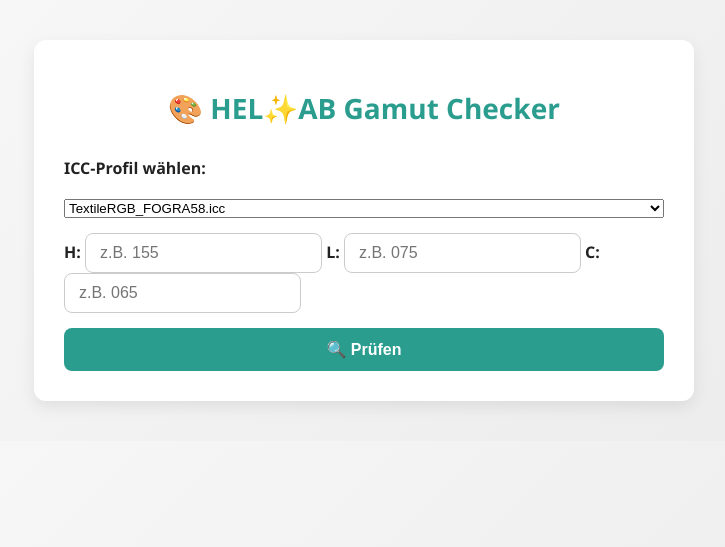
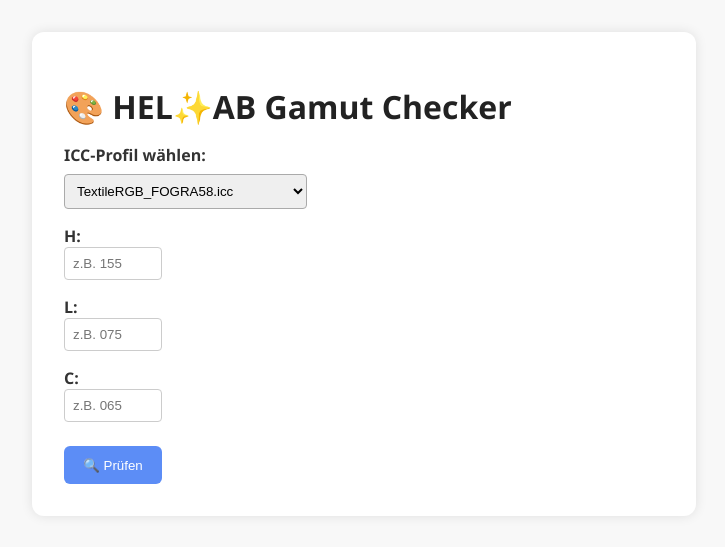
Before and after one commit to HelabHLC/helab_phase3_Module_3, a Flask app: page /tools/gamut in a window 1280 px wide. Shown: the top 547 px of the page, without its empty margins (276-1001 px from the left). Run offline with Flask 3, Linux system fonts and the light colour scheme; parts of the project's set-up code (start-up, migrations or seed data) failed here and were passed over.

Commit message:
Update gamut.css

```diff
--- a/static/gamut.css
+++ b/static/gamut.css
@@ -1,86 +1,65 @@
 body {
-  background: linear-gradient(135deg, #f9f9f9, #eaeaea);
-  font-family: 'Segoe UI', sans-serif;
-  color: #222;
+    font-family: "Segoe UI", sans-serif;
+    background: #f8f8f8;
+    color: #333;
     margin: 0;
-  padding: 0;
+    padding: 2rem;
 }
 
 .container {
     max-width: 600px;
-  margin: 40px auto;
+    margin: auto;
     background: white;
-  padding: 30px;
     border-radius: 12px;
-  box-shadow: 0 6px 16px rgba(0, 0, 0, 0.08);
+    padding: 2rem;
+    box-shadow: 0 0 12px rgba(0, 0, 0, 0.1);
 }
 
 h1 {
-  text-align: center;
-  color: #2a9d8f;
-  font-size: 28px;
-  margin-bottom: 30px;
-}
-
-form {
-  display: flex;
-  flex-direction: column;
-  gap: 15px;
+    color: #222;
+    margin-bottom: 1rem;
 }
 
 label {
-  font-weight: 600;
-  margin-bottom: 5px;
+    display: block;
+    margin-top: 1rem;
+    font-weight: bold;
 }
 
 input[type="text"] {
-  padding: 10px 14px;
-  border-radius: 8px;
+    width: 80px;
+    padding: 0.5rem;
+    margin-right: 1rem;
+    border-radius: 4px;
     border: 1px solid #ccc;
-  font-size: 16px;
-  transition: border-color 0.3s;
 }
 
-input[type="text"]:focus {
-  border-color: #2a9d8f;
-  outline: none;
+select {
+    padding: 0.5rem;
+    margin-top: 0.5rem;
+    border-radius: 4px;
+    border: 1px solid #aaa;
 }
 
-button {
-  background-color: #2a9d8f;
+.check-btn {
+    margin-top: 1.5rem;
+    background: #5c8df6;
     color: white;
-  padding: 12px;
+    padding: 0.7rem 1.2rem;
     border: none;
-  border-radius: 8px;
-  font-size: 16px;
-  font-weight: bold;
-  transition: background-color 0.3s ease;
+    border-radius: 6px;
+    cursor: pointer;
+    transition: background 0.3s ease;
 }
 
-button:hover {
-  background-color: #21867a;
-  cursor: pointer;
+.check-btn:hover {
+    background: #3f6ee7;
 }
 
-.result-box {
-  margin-top: 25px;
-  background-color: #f3fdfd;
-  border-left: 5px solid #2a9d8f;
-  padding: 20px;
-  border-radius: 6px;
-  font-size: 16px;
+.result, .status-msg {
+    margin-top: 2rem;
+    background: #f0f4ff;
+    padding: 1rem;
+    border-radius: 8px;
+    border-left: 4px solid #5c8df6;
 }
-
-.result-status {
-  margin-top: 10px;
-  font-size: 18px;
-  font-weight: bold;
-}
-
-.result-status.ok {
-  color: #2a9d8f;
-}
-
-.result-status.fail {
-  color: #e63946;
-}
```
Lines whose indentation alone changed are shown as unchanged.
